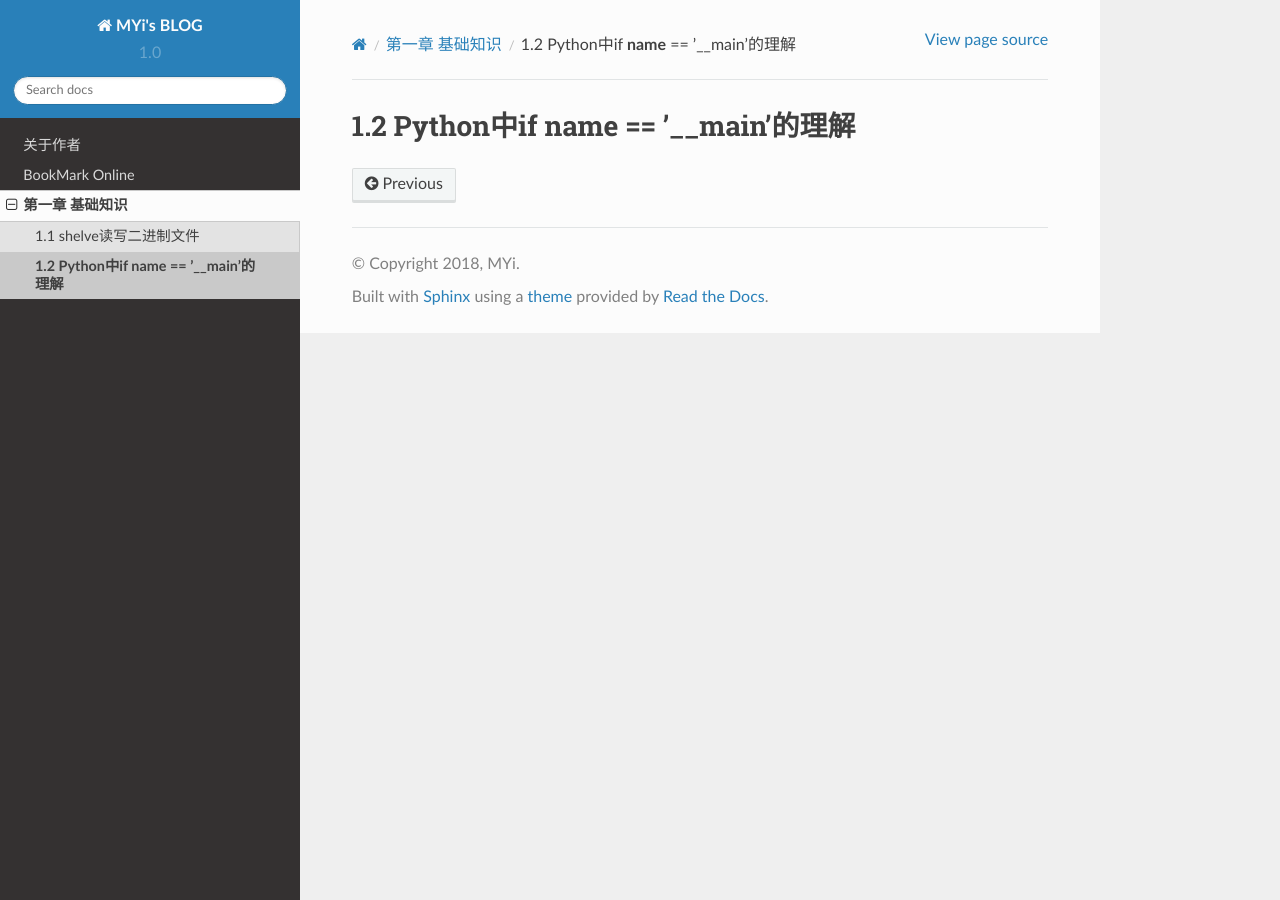
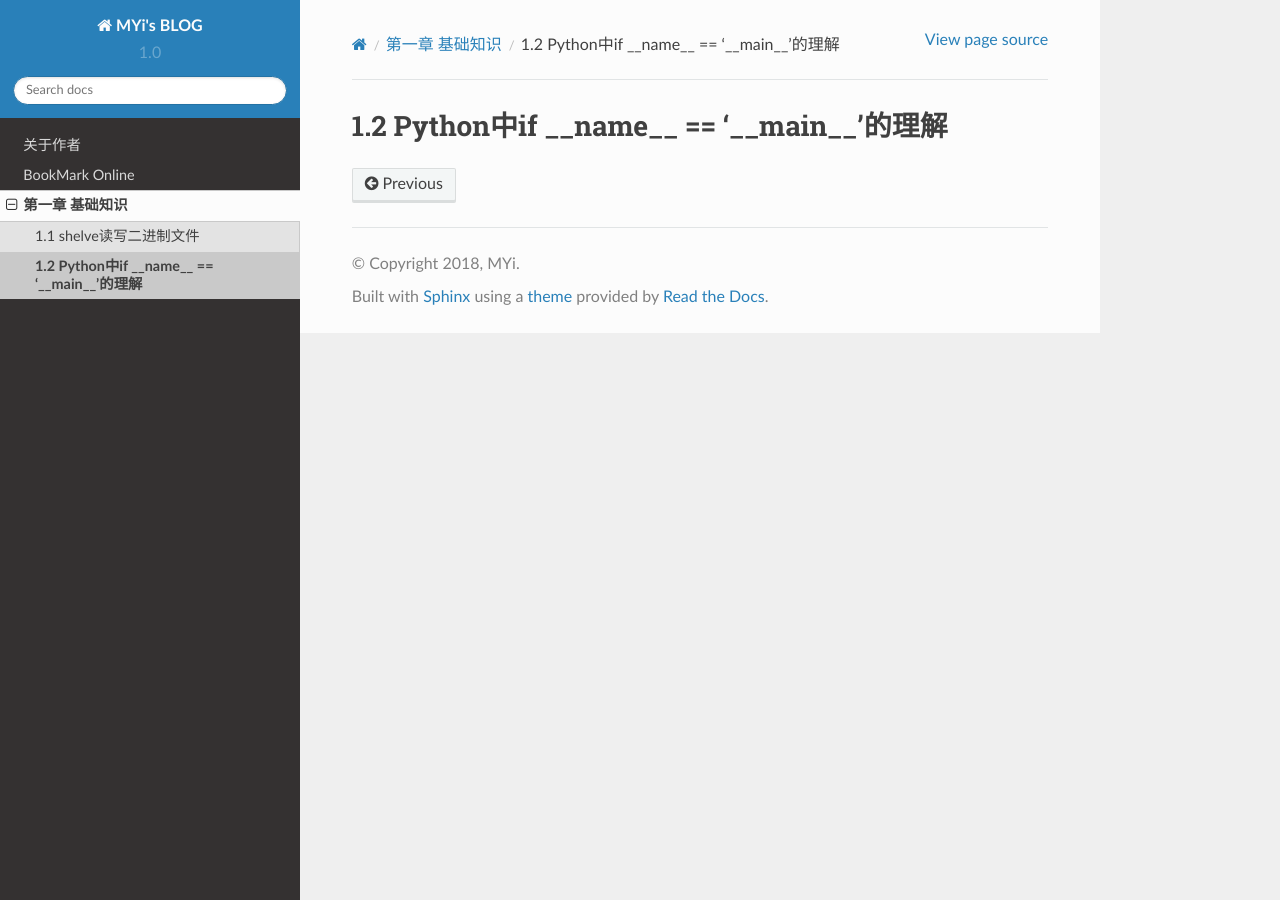
Before and after one commit to yixiaomu001/MYi-BLOG, a Sphinx documentation site: the page built from source/c01/c01_02.rst, in a window 1280 px wide. Built offline with Sphinx 7.4.7 and the Read the Docs theme 2.0.0, drawn with Linux system fonts in a browser that asks for light colours.

Commit message:
修改文件

```diff
--- a/source/c01/c01_02.rst
+++ b/source/c01/c01_02.rst
@@ -1,2 +1,2 @@
-1.2 Python中if **name** == ’__main’的理解
+1.2 Python中if __name__ == '__main__'的理解
 =========================================
```
